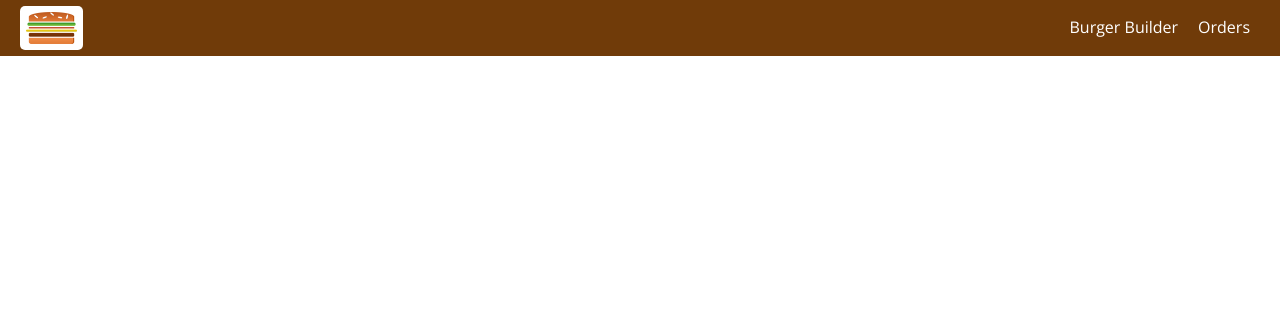
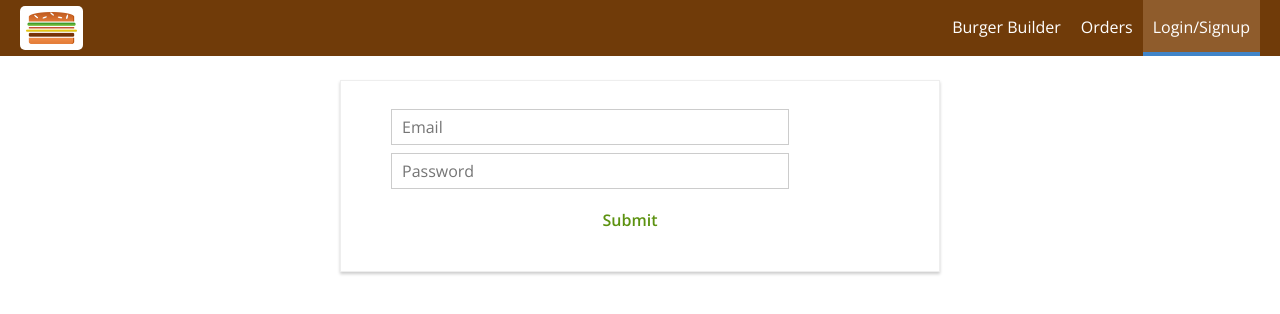
Before and after one commit to eunices/burger, a React (Create React App) app: page /auth in a window 1280 px wide. Shown: the top 314 px of the page. Built offline with nearby package versions, Linux system fonts and the light colour scheme.

Commit message:
[EJYS] Add form for authentication

```diff
--- a/src/App.js
+++ b/src/App.js
@@ -6,6 +6,7 @@ import Layout from './hoc/Layout/Layout';
 import BurgerBuilder from './containers/BurgerBuilder/BurgerBuilder';
 import Checkout from './containers/Checkout/Checkout';
 import Orders from './containers/Orders/Orders';
+import Auth from './containers/Auth/Auth';
 
 class App extends Component {
   render() {
@@ -15,6 +16,7 @@ class App extends Component {
           <Switch>
             <Route path="/checkout" component={Checkout}/>
             <Route path="/orders" component={Orders}/>
+            <Route path="/auth" component={Auth}/>
             <Route path="/" exact component={BurgerBuilder}/>
           </Switch>
         </Layout>
--- a/src/components/Navigation/NavigationItems/NavigationItems.js
+++ b/src/components/Navigation/NavigationItems/NavigationItems.js
@@ -9,6 +9,7 @@ const navigationItems = (props) => {
     <ul className={classes.NavigationItems}>
       <NavigationItem link='/' exact>Burger Builder</NavigationItem>
       <NavigationItem link='/orders'>Orders</NavigationItem>
+      <NavigationItem link='/auth'>Login/Signup</NavigationItem>
     </ul>
   );
 };
--- /dev/null
+++ b/src/containers/Auth/Auth.js
@@ -0,0 +1,84 @@
+import React, { Component } from 'react';
+
+import classes from './Auth.module.css';
+
+import Button from '../../components/UI/Button/Button';
+import {
+  convertDictToArr,
+  arrToInput,
+} from '../../util/form';
+
+
+class Auth extends Component {
+
+  state = {
+    controls: {
+
+      email: {
+        elementType: 'input',
+        elementConfig: {
+          type: 'email',
+          placeholder: 'Email',
+        },
+        value: '',
+        validation: {
+          required: true,
+          isEmail: true,
+        },
+        valid: false,
+        touched: false,
+      },
+
+      password: {
+        elementType: 'input',
+        elementConfig: {
+          type: 'password',
+          placeholder: 'Password',
+        },
+        value: '',
+        validation: {
+          required: true,
+        },
+        valid: false,
+        touched: false,
+      },
+    },
+
+  }
+
+  inputChangedHandler = (event, id) => {
+    const updatedForm = {...this.state.controls};
+    const updatedFormElement = {...updatedForm[id]};
+    updatedFormElement.value = event.target.value;
+    updatedForm[id] =  updatedFormElement;
+    this.setState({controls: updatedForm});
+  }
+
+  orderHandler = (e) => {
+    e.preventDefault();
+  }
+
+  render() {
+
+    const formElementsArray = convertDictToArr(this.state.controls);
+    const formInputs = arrToInput(formElementsArray, this.inputChangedHandler);
+    const form = (
+      <React.Fragment>
+        <form onSubmit={this.orderHandler}>
+          {formInputs}
+          <Button buttontype="Success" disabled={false}>
+            Submit
+          </Button>
+        </form>
+      </React.Fragment>
+    );
+
+    return(
+      <div className={classes.Auth}>
+        {form}
+      </div>
+    );
+  }
+}
+
+export default Auth;
--- /dev/null
+++ b/src/containers/Auth/Auth.module.css
@@ -0,0 +1,15 @@
+.Auth {
+  margin: 80px auto;
+  width: 90%;
+  text-align: center;
+  box-shadow: 0px 2px 3px #ccc;
+  border: 1px solid #eee;
+  padding: 20px 50px;
+  box-sizing: border-box;
+}
+
+@media (min-width: 600px) {
+  .Auth {
+    width: 600px;
+  }
+}
--- a/src/containers/Checkout/ContactData/ContactData.js
+++ b/src/containers/Checkout/ContactData/ContactData.js
@@ -12,6 +12,11 @@ import Spinner from '../../../components/UI/Spinner/Spinner';
 import Input from '../../../components/UI/Input/Input';
 import withErrorHandler from '../../../hoc/withErrorHandler/withErrorHandler';
 import * as actions from '../../../store/actions/index';
+import {
+  convertDictToArr,
+  arrToInput,
+  checkValidity,
+} from '../../../util/form';
 
 class ContactData extends Component {
 
@@ -116,7 +121,7 @@ class ContactData extends Component {
     const updatedOrderForm = {...this.state.orderForm};
     const updatedFormElement = {...updatedOrderForm[id]};
     updatedFormElement.value = event.target.value;
-    updatedFormElement.valid = updatedFormElement.validation ? this.checkValidity(
+    updatedFormElement.valid = updatedFormElement.validation ? checkValidity(
       updatedFormElement.value, updatedFormElement.validation,
     ) : true;
     updatedFormElement.touched = true;
@@ -130,55 +135,22 @@ class ContactData extends Component {
     this.setState({orderForm: updatedOrderForm, isFormValid: isFormValid});
   }
 
-  checkValidity(value, rules) {
-    let isValid = true;
 
-    if(rules.required) {
-      isValid = value.trim() !== '' && isValid;
-    }
-
-    if(rules.minLength) {
-      isValid = value.length >=  rules.minLength && isValid;
-    }
-
-    return isValid;
-  }
 
   render() {
 
-    const formElementsArray = [];
-    for (let key in this.state.orderForm) {
-      formElementsArray.push({
-        id: key,
-        config: this.state.orderForm[key],
-      });
-    }
-
+    const formElementsArray = convertDictToArr(this.state.orderForm);
+    const formInputs = arrToInput(formElementsArray, this.inputChangedHandler);
     const form = this.props.loading ? <Spinner/> : (
       <React.Fragment>
         <form onSubmit={this.orderHandler}>
-          {/* <Input elementType={} elementConfig={}/> */}
-          {formElementsArray.map(el => {
-            return(
-              <Input
-                key={el.id}
-                elementType={el.config.elementType}
-                elementConfig={el.config.elementConfig}
-                value={el.config.value}
-                invalid={!el.config.valid}
-                shouldValidate={el.config.validation}
-                touched={el.config.touched}
-                changed={(event) => this.inputChangedHandler(event, el.id)}
-              />
-            );
-          })}
-
+          {formInputs}
           <Button buttontype="Success" disabled={!this.state.isFormValid}>
             Order
           </Button>
         </form>
-      </React.Fragment>);
-
+      </React.Fragment>
+    );
 
     return(
       <div className={classes.ContactData}>
--- /dev/null
+++ b/src/util/form.js
@@ -0,0 +1,43 @@
+import React from 'react';
+import Input from '../components/UI/Input/Input';
+
+
+export function convertDictToArr (dict) {
+  const formElementsArray = [];
+  for (let key in dict) {
+    formElementsArray.push({id: key, config: dict[key]});
+  }
+  return formElementsArray;
+};
+
+export function arrToInput(arr, inputChangedHandler) {
+  return arr.map(el => {
+    return(
+      <Input
+        key={el.id}
+        elementType={el.config.elementType}
+        elementConfig={el.config.elementConfig}
+        value={el.config.value}
+        invalid={!el.config.valid}
+        shouldValidate={el.config.validation}
+        touched={el.config.touched}
+        changed={(event) => inputChangedHandler(event, el.id)}
+      />
+    );
+  });
+
+}
+
+export function checkValidity(value, rules) {
+  let isValid = true;
+
+  if(rules.required) {
+    isValid = value.trim() !== '' && isValid;
+  }
+
+  if(rules.minLength) {
+    isValid = value.length >=  rules.minLength && isValid;
+  }
+
+  return isValid;
+}
```
